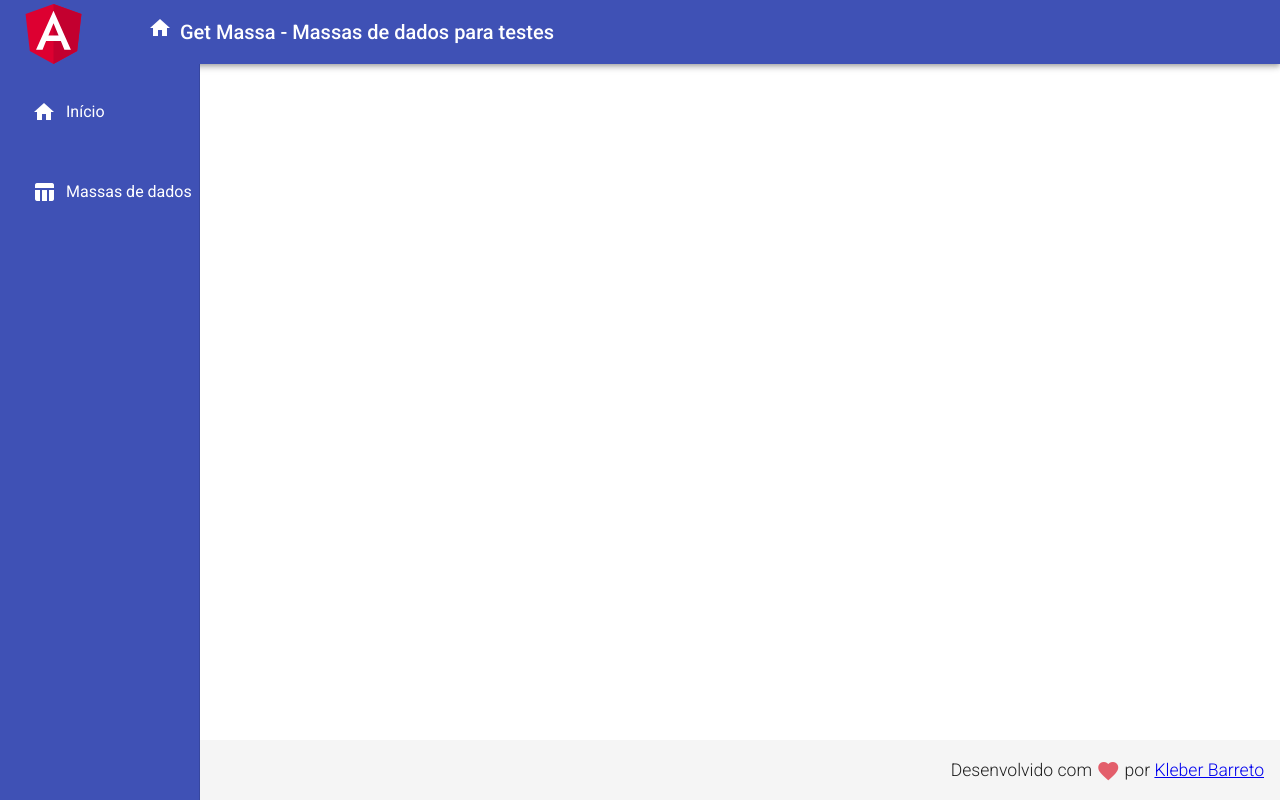
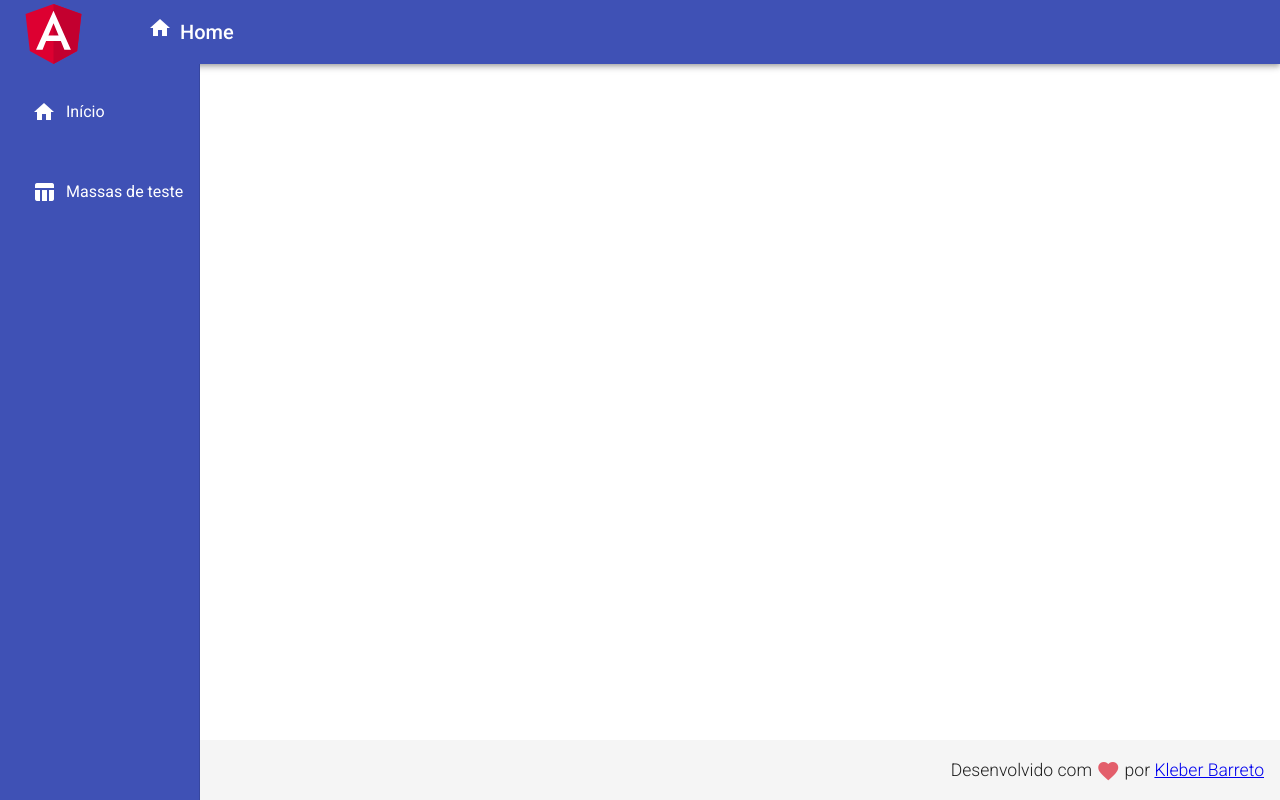
Before and after one commit to kbmbarreto/getmassa-angular, an Angular app: page / in a window 1280 px wide. Built offline with nearby package versions, Linux system fonts and the light colour scheme.

Commit message:
Terminado o layout inicial da aplicação

```diff
--- a/src/app/components/template/header/header.component.html
+++ b/src/app/components/template/header/header.component.html
@@ -9,7 +9,7 @@
             <i class="material-icons v-middle">
                 home
             </i>
-            Get Massa - Massas de dados para testes
+            Home
         </a>
     </span>
 </mat-toolbar>
--- a/src/app/components/template/nav/nav.component.html
+++ b/src/app/components/template/nav/nav.component.html
@@ -11,7 +11,7 @@
                 <i class="material-icons">
                     table_chart
                 </i>
-                Massas de dados
+                Massas de teste
             </a>
         </mat-nav-list>
     </mat-sidenav>
```
